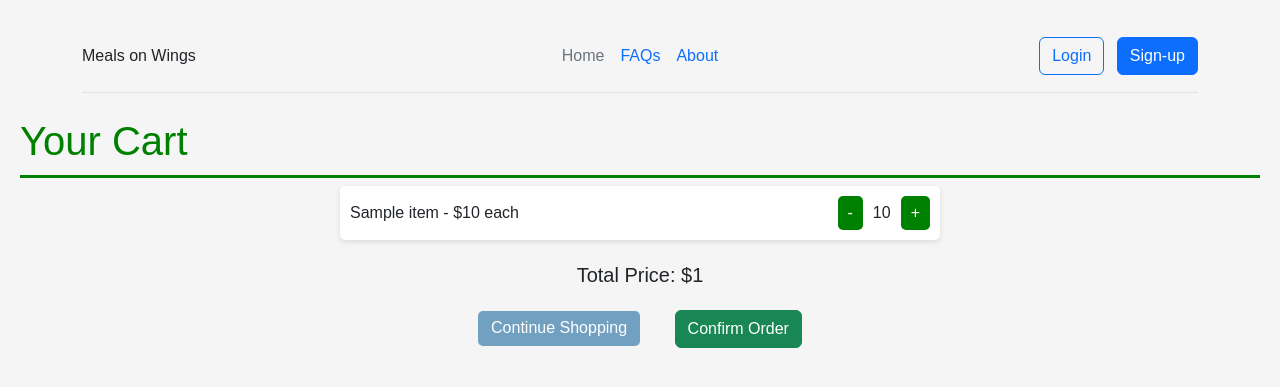
After one commit to nabSwin99/WingsOnWheels, a Django app: template templates/view_cart.html in a window 1280 px wide. The commit adds this page. Shown: the top 387 px of the page. Run offline with Django 5.2, Linux system fonts and the light colour scheme; the template is opened without the code that fills it: most values are stand-ins (such as "Sample title", 1, 10 or a date in 2020).

Commit message:
nab work 1

```diff
--- a/templates/layout.html
+++ b/templates/layout.html
@@ -7,6 +7,9 @@
     <link href="https://cdn.jsdelivr.net/npm/bootstrap@5.3.3/dist/css/bootstrap.min.css" rel="stylesheet" integrity="sha384-QWTKZyjpPEjISv5WaRU9OFeRpok6YctnYmDr5pNlyT2bRjXh0JMhjY6hW+ALEwIH" crossorigin="anonymous">
     <title>WingsOnWheels</title>
 </head>
+
+
+
 <div class="container">
     <header class="d-flex flex-wrap align-items-center justify-content-center justify-content-md-between py-3 mb-4 border-bottom">
       <div class="col-md-3 mb-2 mb-md-0">
@@ -14,9 +17,9 @@
       </div>
 
       <ul class="nav col-12 col-md-auto mb-2 justify-content-center mb-md-0">
-        <li><a href="/" class="nav-link px-2 link-secondary">Home</a></li>
-        <li><a href="#" class="nav-link px-2">FAQs</a></li>
-        <li><a href="#" class="nav-link px-2">About</a></li>
+        <a href="/" class="nav-link px-2 link-secondary">Home</a>
+        <a href="#" class="nav-link px-2">FAQs</a>
+        <a href="#" class="nav-link px-2">About</a>
       </ul>
 
       <div class="col-md-3 text-end">
@@ -31,7 +34,9 @@
     </header>
   </div>
 
+
 <body bgcolor="blue">
+
     {% block content %}
 
     {% endblock %}
--- /dev/null
+++ b/templates/view_cart.html
@@ -0,0 +1,131 @@
+{% extends 'layout.html' %}
+{% block content %}
+
+<head>
+
+    <title>View Cart</title>
+
+    <style>
+        body {
+            font-family: Arial, sans-serif;
+            background-color: #f5f5f5;
+            padding: 20px;
+            margin: 0;
+        }
+        h1 {
+            color: green;
+            border-bottom: 3px solid green;
+            padding-bottom: 10px;
+        }
+        ul {
+            list-style-type: none;
+            padding: 0;
+            margin: 0 auto;
+            max-width: 600px;
+        }
+        li {
+            background-color: #fff;
+            display: flex;
+            justify-content: space-between;
+            align-items: center;
+            margin-bottom: 10px;
+            padding: 10px;
+            border-radius: 5px;
+            box-shadow: 0 2px 5px rgba(0,0,0,0.1);
+        }
+        .cart-controls {
+            display: flex;
+            align-items: center;
+        }
+        button {
+            background-color: green;
+            color: white;
+            border: none;
+            padding: 5px 10px;
+            border-radius: 5px;
+            cursor: pointer;
+        }
+        button:hover {
+            background-color: #0056b3;
+        }
+        .total {
+            font-size: 20px;
+            margin-top: 20px;
+            text-align: center;
+        }
+        form {
+            text-align: center;
+            margin-top: 20px;
+        }
+
+        .remove_btn{
+            margin-right: 10px;
+        }
+        .add_btn{
+            margin-left: 10px;
+        }
+        .continue-shopping {
+            display: inline-block; /* Makes the link behave like a button */
+            padding: 5.5px 13px; /* Padding to increase the size and make it look button-like */
+            background-color: #72A0C1; /* Background color */
+            color: white; /* Text color */
+            text-align: center; /* Centers the text inside the link */
+            border-radius: 5px; /* Rounded corners */
+            text-decoration: none; /* Removes underline from the link */
+            transition: background-color 0.3s; /* Smooth transition for hover effect */
+            margin-right: 30px;
+        }
+
+        .continue-shopping:hover {
+            background-color: lightseagreen; /* Change color on hover */
+            text-decoration: none; /* Ensures no underline appears on hover */
+        }
+
+    </style>
+</head>
+
+    <h1>Your Cart</h1>
+    <ul>
+        {% for item, quantity in cart_items %}
+        <li>
+            <div>
+                {{ item.name }} - ${{ item.price }} each
+            </div>
+            <div class="cart-controls">
+                <button class="remove_btn" onclick="updateCartItem('{{ item.id }}', 'remove')">-</button>
+                <span>{{ quantity }}</span>
+                <button class="add_btn" onclick="updateCartItem('{{ item.id }}', 'add')">+</button>
+            </div>
+        </li>
+        {% empty %}
+        <li>Your cart is empty.</li>
+        {% endfor %}
+    </ul>
+    <div class="total">Total Price: ${{ total_price }}</div>
+    <form action="{% url 'confirm_order' %}" method="post">
+        {% csrf_token %}
+        <a href="{% url 'order' %}" class="continue-shopping">Continue Shopping</a>
+        <button type="submit" class="btn btn-success">Confirm Order</button>
+
+    </form>
+
+
+
+    <script>
+        function updateCartItem(itemId, action) {
+            const url = `{% url 'update_cart' 999 'add' %}`.replace('999/add', itemId + '/' + action);
+
+            fetch(url)
+            .then(response => response.json())
+            .then(data => {
+                if (data.success) {
+                    location.reload(); // Reload the page to update the cart display
+                } else {
+                    alert("There was a problem updating the cart.");
+                }
+            })
+            .catch(error => console.error('Error updating cart:', error));
+        }
+    </script>
+
+{% endblock %}
```
Also changed, not shown: templates/map_template.html (added, +45 -0 lines), templates/order.html (+143 -2 lines), templates/test.html (deleted, +0 -87 lines).
